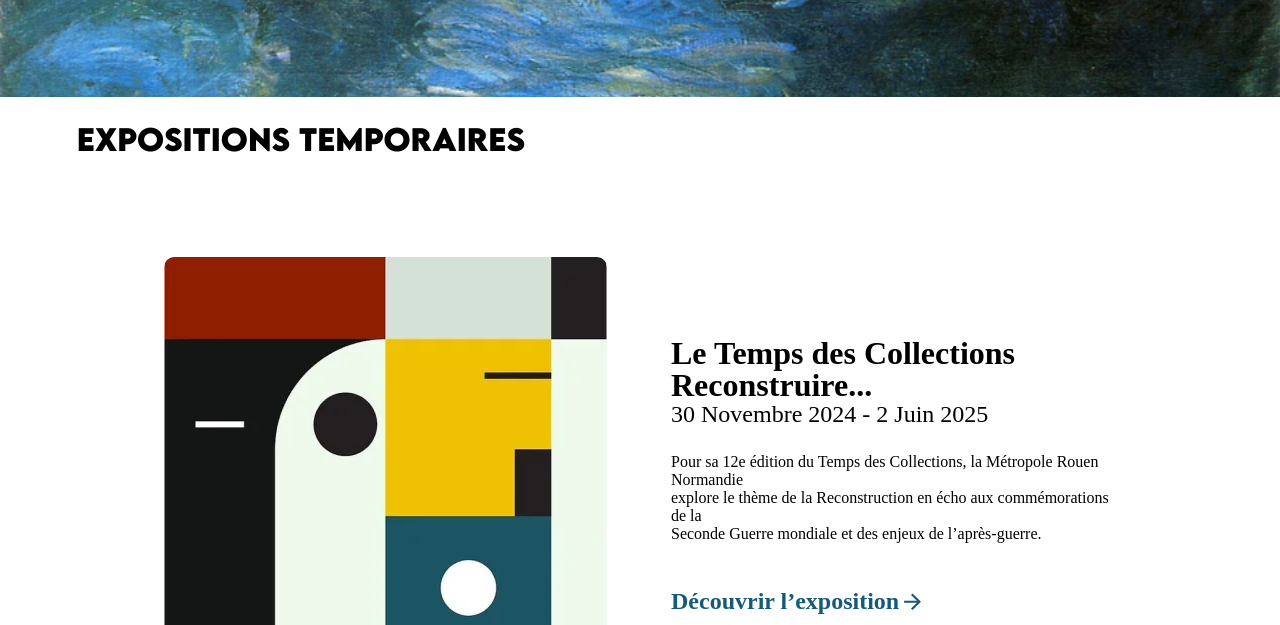
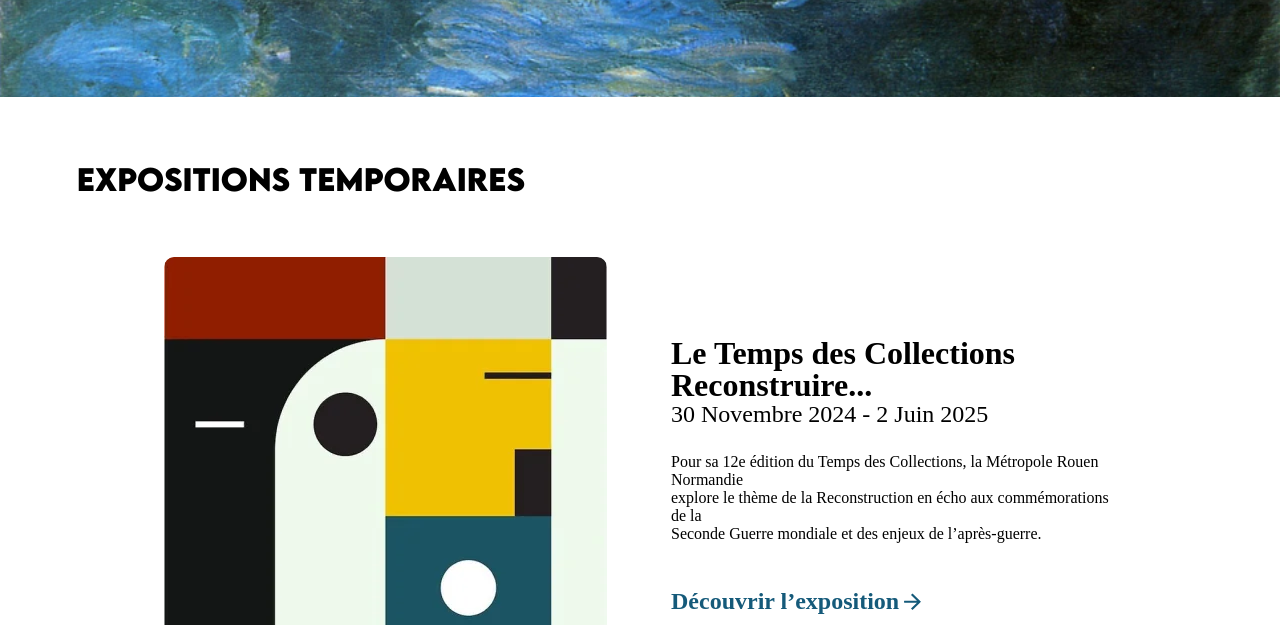
Before and after one commit to lindaocn/musbr, a plain HTML site: page index.html in a window 1280 px wide. Shown: the part 795-1420 px from the top of the page. Drawn offline with nearby package versions, Linux system fonts and the light colour scheme.

Commit message:
texte-tempo

```diff
--- a/assets/css/custom.css
+++ b/assets/css/custom.css
@@ -81,7 +81,7 @@ html {
 
 .texte-temporaire {
     position: absolute;
-    top: 115%;
+    top: 120%;
     left: 6%;
     color: black;
     z-index: 1;
```
